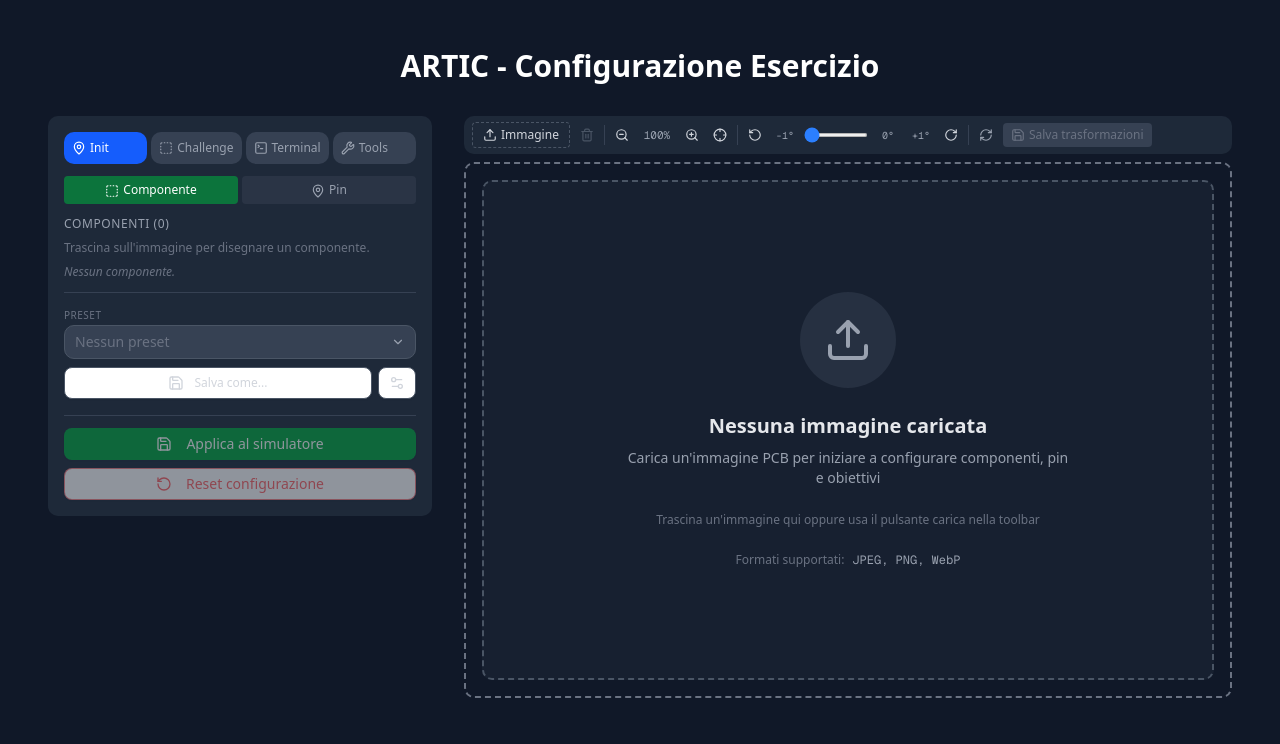
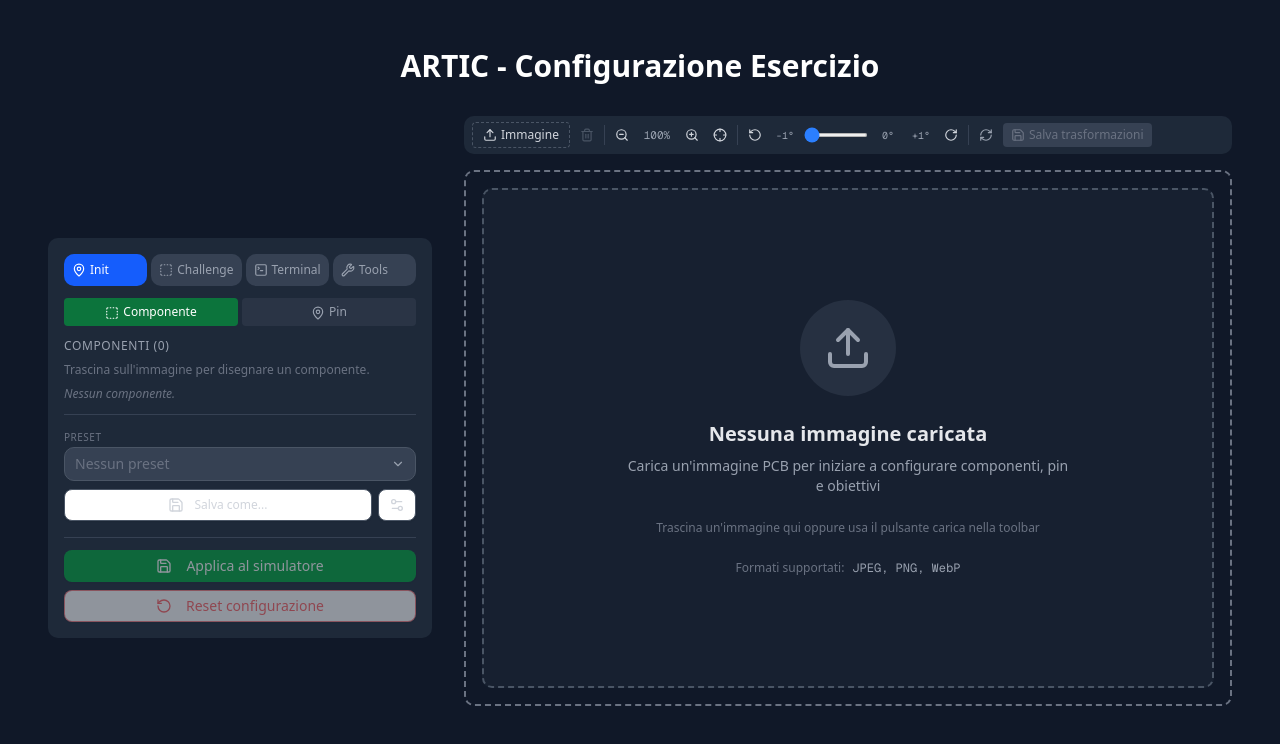
Before and after one commit to davide-leone96/pcb-ctf, a Next.js app: page /settings in a window 1280 px wide. Shown: the top 744 px of the page. Built offline with nearby package versions, Linux system fonts and the light colour scheme.

Commit message:
feat(settings): make objective title editable in popups

```diff
--- a/src/app/settings/page.tsx
+++ b/src/app/settings/page.tsx
@@ -23,15 +23,22 @@ export default function SettingsPage() {
       <h1 className="mb-8 text-3xl font-bold text-white">
         ARTIC - Configurazione Esercizio
       </h1>
-      <div className="flex w-full max-w-7xl flex-col gap-8 lg:flex-row">
-        <div className="flex-shrink-0">
+      <div className="grid w-full max-w-7xl gap-x-8 gap-y-2" style={{ gridTemplateColumns: 'auto 1fr' }}>
+        {/* Row 1, Col 2: toolbar allineata al canvas */}
+        {(activeTool === 'component' || activeTool === 'pin') && (
+          <div className="col-start-2 row-start-1">
+            <CanvasToolbar />
+          </div>
+        )}
+
+        {/* Row 2, Col 1: sidebar centrata rispetto al canvas */}
+        <div className="col-start-1 row-start-2 self-center flex-shrink-0">
           <SettingsSidebar />
         </div>
-        <div className="flex-grow">
-          {activeTool !== 'terminal-config' && <CanvasToolbar />}
-          <div className="border-2 border-dashed border-gray-500 rounded-lg p-4 overflow-hidden">
-            <SettingsCanvas />
-          </div>
+
+        {/* Row 2, Col 2: canvas */}
+        <div className="col-start-2 row-start-2 border-2 border-dashed border-gray-500 rounded-lg p-4 overflow-hidden">
+          <SettingsCanvas />
         </div>
       </div>
 
--- a/src/components/features/exercise/FlagDisplay.tsx
+++ b/src/components/features/exercise/FlagDisplay.tsx
@@ -28,14 +28,14 @@ const FlagDisplay = ({ flag }: FlagDisplayProps) => {
   return (
     <div
       onClick={handleCopy}
-      className={`flex items-center justify-between rounded-lg bg-black p-4 font-mono text-sm text-green-400 h-full transition-colors group relative ${
+      className={`flex items-center justify-between rounded-lg bg-black p-4 font-mono text-sm text-green-400 h-full overflow-hidden transition-colors group relative ${
         isFlagComplete
           ? 'cursor-pointer hover:bg-gray-950'
           : 'cursor-not-allowed opacity-75'
       }`}
       title={isFlagComplete ? "Click per copiare la flag" : "Completa la flag per copiarla"}
     >
-      <p className={`break-all flex-1 ${!isFlagComplete ? 'select-none' : ''}`}>
+      <p className={`break-all flex-1 min-w-0 ${!isFlagComplete ? 'select-none' : ''}`}>
         <span className="text-gray-500">{'> '}</span>
         {flag}
       </p>
--- a/src/data/presets/g4-mm40ww9kgk4r.json
+++ b/src/data/presets/g4-mm40ww9kgk4r.json
@@ -4,7 +4,7 @@
     "name": "g4",
     "description": "",
     "createdAt": "2026-02-26T22:17:01.016Z",
-    "updatedAt": "2026-02-28T19:30:06.775Z"
+    "updatedAt": "2026-02-28T21:06:33.394Z"
   },
   "exerciseConfig": {
     "pcbImage": "/images/preset-g4-mm40ww9kgk4r.png",
@@ -13,7 +13,7 @@
         "id": "step-mm40vunlva7cg",
         "title": "Hardware Analysis",
         "description": "test di prova",
-        "expectedFlag": "flag{TEST}",
+        "expectedFlag": "flag{RX_(3.3V),_TX_(3.3V),_GND_(0V)}",
         "availableTools": [
           "pointer",
           "magnifier",
@@ -23,19 +23,33 @@
         ],
         "objectives": [
           {
-            "id": "obj-mm40vzji9qq7s",
-            "name": "test",
-            "type": "component",
-            "componentId": "comp-mm40v2tlnrehj",
-            "instruction": "tste 2",
-            "hint": "pezzo piu grande",
-            "flagPart": "TEST",
+            "id": "obj-mm6t8jgl6fqvm",
+            "name": "RX (3.3V), TX (3.3V), GND (0V)",
+            "type": "pin",
+            "instruction": "",
+            "hint": "",
+            "flagPart": "RX_(3.3V),_TX_(3.3V),_GND_(0V)",
             "coords": [
-              32.5480746704446,
-              50.78578454519926,
-              13.143028653320485,
-              18.524105535224052
-            ]
+              0,
+              0,
+              0,
+              0
+            ],
+            "pinConditions": [
+              {
+                "pinId": "pin-u-1",
+                "terminal": "adapter-tx"
+              },
+              {
+                "pinId": "pin-u-2",
+                "terminal": "adapter-rx"
+              },
+              {
+                "pinId": "pin-mm6t83dkp2pqk",
+                "terminal": "adapter-gnd"
+              }
+            ],
+            "pinLogic": "AND"
           }
         ]
       },
@@ -43,7 +57,7 @@
         "id": "step-mm5hzst08lpuk",
         "title": "Step 2",
         "description": "test 2",
-        "expectedFlag": "flag{TEST}",
+        "expectedFlag": "flag{flag{b00t_r00t_h4sh_l34k_1nj3ct_sh3ll}}",
         "availableTools": [
           "pointer",
           "magnifier",
@@ -53,18 +67,17 @@
         ],
         "objectives": [
           {
-            "id": "obj-mm5hzzvszu9cf",
-            "name": "test",
-            "type": "component",
-            "componentId": "comp-mm40v2tlnrehj",
-            "instruction": "ciccio",
-            "hint": "ciao",
-            "flagPart": "TEST",
+            "id": "obj-mm6t9w8utis5c",
+            "name": "Terminale",
+            "type": "terminal",
+            "instruction": "",
+            "hint": "",
+            "flagPart": "flag{b00t_r00t_h4sh_l34k_1nj3ct_sh3ll}",
             "coords": [
-              32.5480746704446,
-              50.78578454519926,
-              13.143028653320485,
-              18.524105535224052
+              0,
+              0,
+              0,
+              0
             ]
           }
         ]
@@ -72,60 +85,56 @@
     ],
     "components": [
       {
-        "id": "comp-mm40v2tlnrehj",
-        "name": "test",
+        "id": "comp-mm6rjig4m25tf",
+        "name": "Componente",
         "instruction": "",
         "hint": "",
-        "flagPart": "TEST",
+        "flagPart": "COMPONENTE",
         "coords": [
-          32.5480746704446,
-          50.78578454519926,
-          13.143028653320485,
-          18.524105535224052
+          31.947426825471364,
+          50.880874719071635,
+          14.243561998562758,
+          17.266983739848932
+        ]
+      }
+    ],
+    "pins": [],
+    "uartPins": [
+      {
+        "id": "pin-u-1",
+        "role": "rx",
+        "label": "RX (3.3V)",
+        "coords": [
+          65.24195088657574,
+          55.193792792871314,
+          2,
+          2
         ]
       },
       {
-        "id": "obj-mm40vzji9qq7s",
-        "name": "test",
-        "instruction": "tste 2",
-        "hint": "pezzo piu grande",
-        "flagPart": "TEST",
+        "id": "pin-u-2",
+        "role": "tx",
+        "label": "TX (3.3V)",
         "coords": [
-          32.5480746704446,
-          50.78578454519926,
-          13.143028653320485,
-          18.524105535224052
+          65.36265903910594,
+          66.64977238950185,
+          2,
+          2
         ]
       },
       {
-        "id": "obj-mm5hzzvszu9cf",
-        "name": "test",
-        "instruction": "ciccio",
-        "hint": "ciao",
-        "flagPart": "TEST",
+        "id": "pin-mm6t83dkp2pqk",
+        "role": "gnd",
+        "label": "GND (0V)",
         "coords": [
-          32.5480746704446,
-          50.78578454519926,
-          13.143028653320485,
-          18.524105535224052
-        ]
-      }
-    ],
-    "pins": [
-      {
-        "id": "pin-m-1",
-        "valueV": 0,
-        "valueOhm": 0,
-        "coords": [
-          -2.3641844473823133,
-          42.42077872998973,
+          65.83208290669711,
+          76.55615172573974,
           2,
           2
         ]
       }
     ],
-    "uartPins": [],
-    "initialFlag": "flag{????}"
+    "initialFlag": "flag{??????????????????????????????}"
   },
   "terminalConfig": {
     "metadata": {
--- a/src/data/presets/index.json
+++ b/src/data/presets/index.json
@@ -11,6 +11,6 @@
     "name": "g4",
     "description": "",
     "createdAt": "2026-02-26T22:17:01.016Z",
-    "updatedAt": "2026-02-28T19:30:06.775Z"
+    "updatedAt": "2026-02-28T21:06:33.394Z"
   }
 ]
--- a/src/store/exerciseStore.ts
+++ b/src/store/exerciseStore.ts
@@ -6,6 +6,12 @@ import { type Tool, ALL_TOOLS } from '@/data/exercise';
 
 export type { Tool };
 export type MultimeterMode = 'V' | 'Ohm';
+
+/** Derives a blank flag placeholder whose length matches the concatenated flagParts of the step's objectives. */
+function computeBlankFlag(step?: { objectives?: Array<{ flagPart?: string }> }): string {
+  const total = step?.objectives?.reduce((acc, o) => acc + (o.flagPart?.length ?? 0), 0) ?? 0;
+  return total > 0 ? `flag{${'?'.repeat(total)}}` : 'flag{????}';
+}
 export type AdapterPin = 'adapter-tx' | 'adapter-rx' | 'adapter-gnd';
 export type StepMode = 'education' | 'active' | 'completed';
 
@@ -116,7 +122,7 @@ export const useExerciseStore = create<ExerciseStore>((set, get) => ({
   // Stato iniziale (legacy)
   currentStep: 0,
   foundComponents: [],
-  flag: 'flag{????????????????????}',
+  flag: 'flag{????}',
   uartFlag: '',
   isFinished: false,
   activeTool: 'pointer',
@@ -164,7 +170,7 @@ export const useExerciseStore = create<ExerciseStore>((set, get) => ({
       isSimulatorEnabled: false,
       currentStep: 0,
       foundComponents: [],
-      flag: data?.initialFlag || 'flag{????????????????????}',
+      flag: computeBlankFlag(data?.steps?.[0]),
       isFinished: false,
       activeTool: 'pointer',
       mousePosition: null,
@@ -596,7 +602,7 @@ export const useExerciseStore = create<ExerciseStore>((set, get) => ({
       set({
         multimeterUnlocked: true,
         uartUnlocked: true,
-        flag: data?.initialFlag || 'flag{????????????????????}'  // Resetta dopo sblocco
+        flag: computeBlankFlag(data?.steps?.[get().currentStepIndex])
       });
       return true;
     }
@@ -628,6 +634,8 @@ export const useExerciseStore = create<ExerciseStore>((set, get) => ({
       currentObjectiveIndex: 0,
       stepMode: 'education',
       isSimulatorEnabled: false,
+      foundComponents: [],
+      flag: computeBlankFlag(data?.steps?.[0]),
     });
   },
 
@@ -641,7 +649,7 @@ export const useExerciseStore = create<ExerciseStore>((set, get) => ({
       stepMode: 'active',
       isSimulatorEnabled: true,
       foundComponents: [],
-      flag: data?.initialFlag || 'flag{????????????????????}',
+      flag: computeBlankFlag(currentStep),
     };
 
     if (availableTools?.length && !availableTools.includes(activeTool)) {
@@ -682,7 +690,7 @@ export const useExerciseStore = create<ExerciseStore>((set, get) => ({
         stepMode: 'education',
         isSimulatorEnabled: false,
         foundComponents: [],
-        flag: data.initialFlag,
+        flag: computeBlankFlag(data.steps[currentStepIndex + 1]),
         lensVisible: false,
         lensIsAnchored: false,
         lensAnchorPosition: null,
```
Also changed, not shown: src/app/page.tsx (+13 -12 lines), src/components/features/settings/ObjectivePopup.tsx (+21 -7 lines), src/components/features/settings/TerminalObjectivePopup.tsx (+16 -5 lines).
